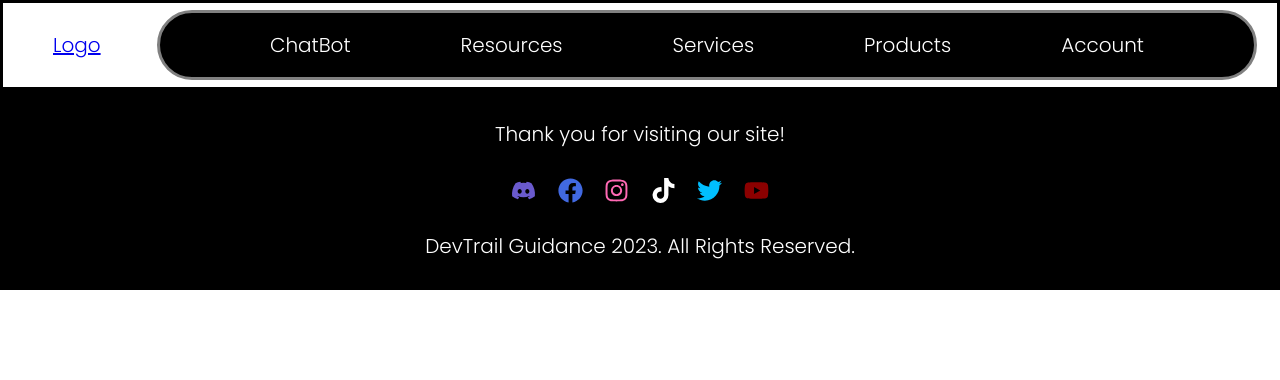
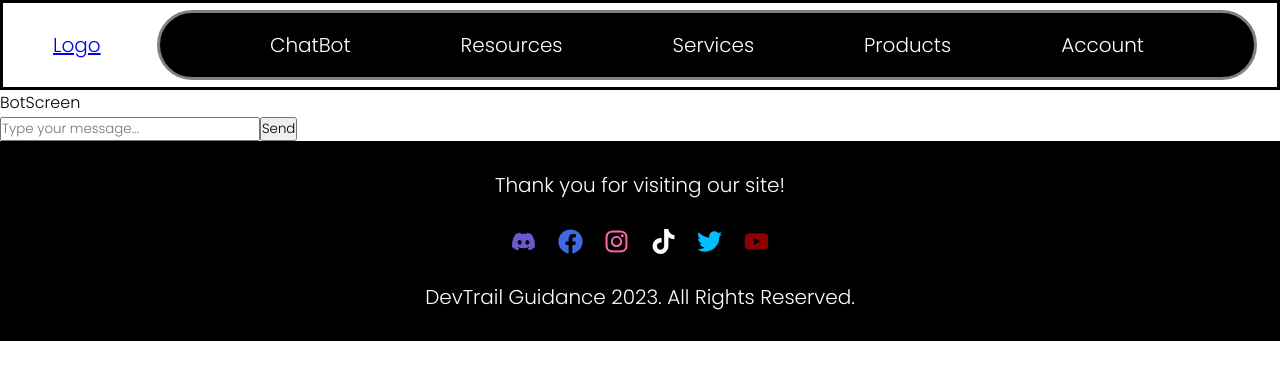
Before and after one commit to qkrauth/Devtrail, a React (Create React App) app in the folder frontend/: page /bot in a window 1280 px wide. Shown: the top 380 px of the page. Built offline with nearby package versions, Linux system fonts and the light colour scheme; no server answers.

Commit message:
openai api env

```diff
--- a/frontend/package.json
+++ b/frontend/package.json
@@ -14,6 +14,7 @@
     "express": "^4.18.2",
     "jsonwebtoken": "^9.0.2",
     "nodemon": "^3.0.2",
+    "openai": "^4.43.0",
     "pg": "^8.11.3",
     "react": "^18.2.0",
     "react-dom": "^18.2.0",
@@ -52,6 +53,5 @@
   },
   "devDependencies": {
     "jest": "^27.5.1"
-
   }
 }
--- a/frontend/src/App.js
+++ b/frontend/src/App.js
@@ -8,6 +8,7 @@ import Footer from "./components/Footer";
 import { ToastContainer } from 'react-toastify';
 import 'react-toastify/dist/ReactToastify.css';
 import { UserProvider } from "./UserContext";
+import BotScreen from "./screens/BotScreen";
 
 function App() {
   return (
@@ -18,6 +19,7 @@ function App() {
         <Routes>
           <Route path="/" element={<HomeScreen />} />
           <Route path="/auth" element={<AuthScreen />} />
+          <Route path="/bot" element={<BotScreen />} />
         </Routes>
         <Footer />
       </UserProvider>
--- /dev/null
+++ b/frontend/src/components/Chatbot.jsx
@@ -0,0 +1,45 @@
+import React, { useState } from "react";
+import axios from "axios";
+
+const Chatbot = () => {
+  const [message, setMessage] = useState("");
+  const [response, setResponse] = useState("");
+
+  const sendMessage = async () => {
+    try {
+      const apiKey = process.env.REACT_APP_GPT_KEY;
+      const { data } = await axios.post(
+        "https://api.openai.com/v1/completions",
+        {
+          model: "text-davinci-003",
+          prompt: message,
+          max_tokens: 50,
+        },
+        {
+          headers: {
+            "Content-Type": "application/json",
+            Authorization: `Bearer ${apiKey}`,
+          },
+        }
+      );
+      setResponse(data.choices[0].text);
+    } catch (error) {
+      console.error("Error fetching OpenAI response:", error);
+    }
+  };
+
+  return (
+    <div>
+      <input
+        type="text"
+        value={message}
+        onChange={(e) => setMessage(e.target.value)}
+        placeholder="Type your message..."
+      />
+      <button onClick={sendMessage}>Send</button>
+      <p>{response}</p>
+    </div>
+  );
+};
+
+export default Chatbot;
--- /dev/null
+++ b/frontend/src/screens/BotScreen.jsx
@@ -0,0 +1,13 @@
+import React from "react";
+import Chatbot from "../components/Chatbot";
+
+const BotScreen = () => {
+    return (
+        <div>
+            <p>BotScreen</p>
+            <Chatbot />
+        </div>
+    );
+};
+
+export default BotScreen;
```
Also changed, not shown: 1 other file (tests, documents, lock files or other folders).
